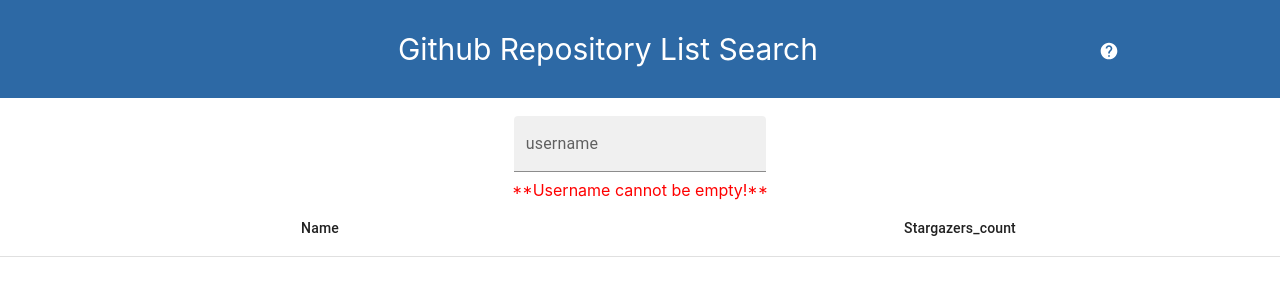
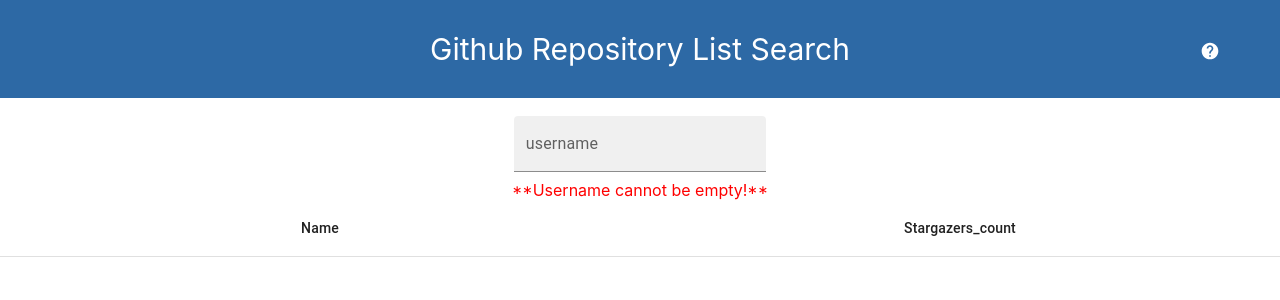
Before and after one commit to duncanc19116256/GithubRepositoryList, a React (Create React App) app: page / in a window 1280 px wide. Shown: the top 300 px of the page. Built offline with nearby package versions, Linux system fonts and the light colour scheme.

Commit message:
css change, specified width of itemes in the header

```diff
--- a/src/components/Header.module.css
+++ b/src/components/Header.module.css
@@ -12,3 +12,11 @@
   margin-bottom: 10px;
   padding: 5px 0;
 }
+
+.item {
+  width: 80%;
+}
+
+.sideItem {
+  width: 10%;
+}
--- a/src/components/Header.tsx
+++ b/src/components/Header.tsx
@@ -8,9 +8,9 @@ function Header(props: any) {
   const { onHelpClick } = props;
   return (
     <div className={hStyle.headerContainer}>
-      <br />
-      <div>Github Repository List Search</div>
-      <div>
+      <div className={hStyle.sideItem} />
+      <div className={hStyle.item}>Github Repository List Search</div>
+      <div className={hStyle.sideItem}>
         <Button
           startIcon={<HelpIcon />}
           onClick={onHelpClick}
```
